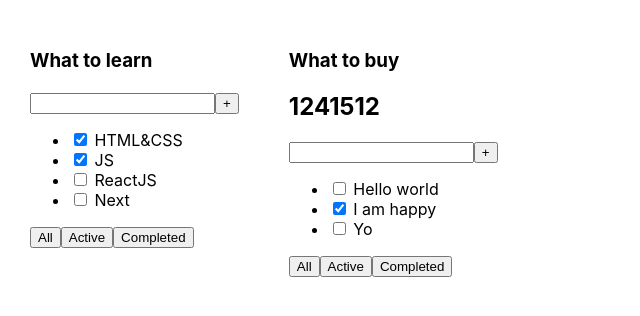
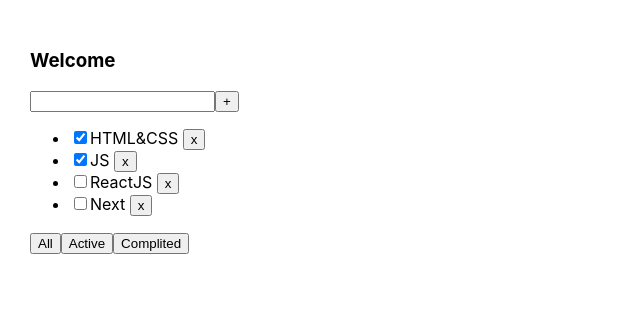
Before and after one commit to alexDose/todolist-ts, a React (Create React App) app: page / in a window 1280 px wide. Shown: the top 316 px of the page, without its empty margins (0-640 px from the left). Built offline with nearby package versions, Linux system fonts and the light colour scheme.

Commit message:
new Todo

```diff
--- a/src/App.tsx
+++ b/src/App.tsx
@@ -1,26 +1,59 @@
-import React from 'react';
+import React, {useState} from 'react';
 import './App.css';
-import {Todolist} from "./Todolist";
+import {Todo} from "./Todo";
+
+export type ChangeFilterType = "all" | "active" | "complited"
+
+type  TasksType = {
+    id: number
+    title: string
+    isDone: boolean
+}
 
 function App() {
 
-    const tasks1 = [
+    const [tasks, setTask] = useState<Array<TasksType>>([
         {id: 1, title: "HTML&CSS", isDone: true},
         {id: 2, title: "JS", isDone: true},
         {id: 3, title: "ReactJS", isDone: false},
         {id: 4, title: "Next", isDone: false}
-    ]
+    ])
+    let [filter, setFilter] = useState<ChangeFilterType>("all")
+    let newTasks = tasks
+    if (filter === "active") {
+        newTasks = tasks.filter(t => !t.isDone)
+    }
+    if (filter === "complited") {
+        newTasks = tasks.filter(t => t.isDone)
+    }
+
+    function removeTask(id: number) {
+        let resultTasks = tasks.filter(t => t.id !== id)
+        setTask(resultTasks)
+    }
+
+    function changeFilter(value: ChangeFilterType) {
+        setFilter(value)
+    }
+
+    /*
             const tasks2 = [
                 {id: 1, title: "Hello world", isDone: false},
                 {id: 2, title: "I am happy", isDone: true},
                 {id: 3, title: "Yo", isDone: false}
             ]
 
+    */
     return (
+        <div className={"App"}>
+            <Todo name={"Welcome"} tasks={newTasks} removeTask={removeTask} changeFilter={changeFilter}/>
+        </div>
+        /*
                 <div className="App">
                     <Todolist title1={"What to learn"} tasks1={tasks1}/>
                     <Todolist title1={"What to buy"} title2={1241512} tasks1={tasks2}/>
                 </div>
+        */
     );
 }
 
--- /dev/null
+++ b/src/Todo.tsx
@@ -0,0 +1,44 @@
+import React from "react";
+import {ChangeFilterType} from "./App";
+
+export type TodoType = {
+    name: string
+    tasks: Array<TasksType>
+    removeTask: (id: number) => void
+    changeFilter: (value: ChangeFilterType) => void
+}
+type TasksType = {
+    id: number
+    title: string
+    isDone: boolean
+}
+
+export const Todo = (props: TodoType) => {
+    return (
+        <div>
+            <h3>{props.name}</h3>
+            <div>
+                <input type="text"/>
+                <button>+</button>
+            </div>
+            <ul>
+                {props.tasks.map(t =>
+                    <li key={t.id}>
+                        <input type={"checkbox"} checked={t.isDone}/>
+                        <span>{t.title} </span>
+                        <button onClick={() => {
+                            props.removeTask(t.id)
+                        }}>x
+                        </button>
+                    </li>
+                )}
+            </ul>
+            <div>
+                <button onClick={() => {props.changeFilter("all")}}>All</button>
+                <button onClick={() => {props.changeFilter("active")}}>Active</button>
+                <button onClick={() => {props.changeFilter("complited")}}>Complited
+                </button>
+            </div>
+        </div>
+    )
+}
```
Also changed, not shown: src/logo.svg (deleted). Lines whose indentation alone changed are shown as unchanged.
